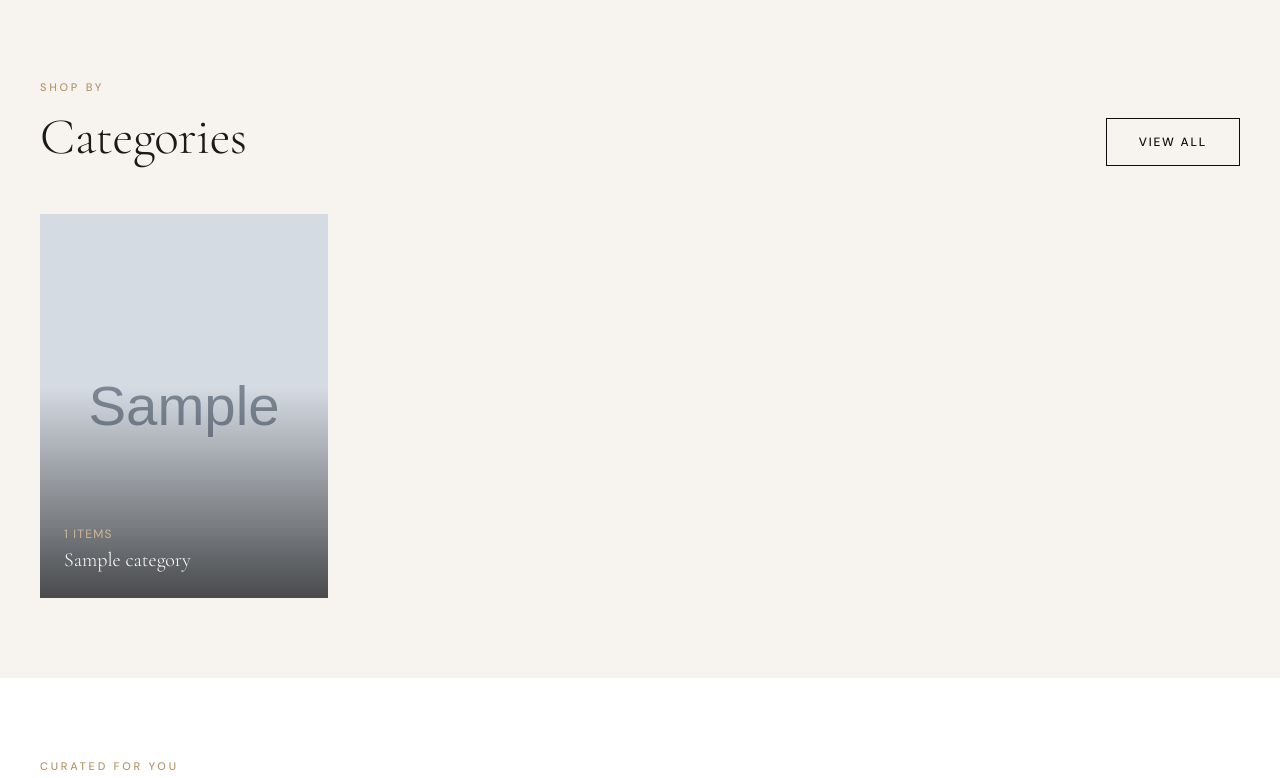
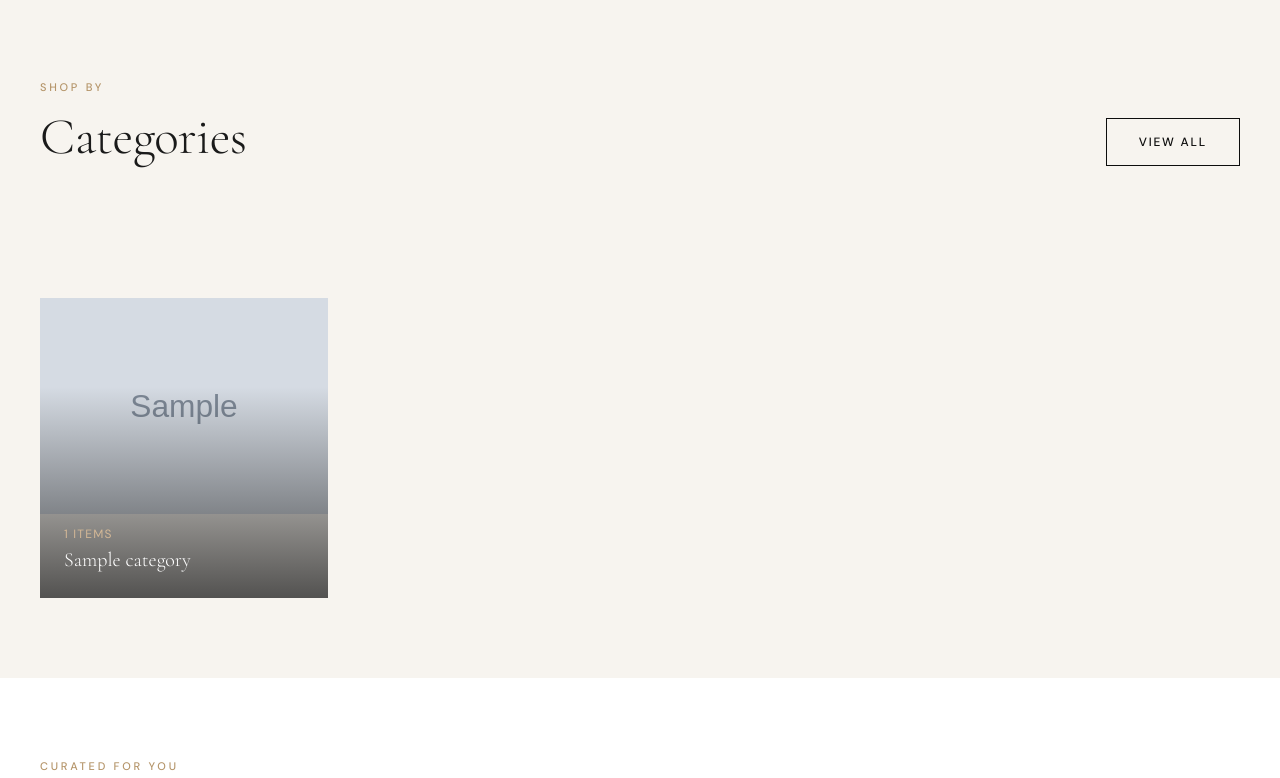
Before and after one commit to muhammadrizosultonov/PerfectHome-Django, a Django app: page /ru/ in a window 1280 px wide. Shown: the part 801-1579 px from the top of the page. Run offline with Django 5.2, Linux system fonts and the light colour scheme; tables that the repository leaves empty hold one stand-in row (values such as "Sample post"); grey boxes marked "Sample" are stand-in pictures; some libraries are stand-ins or nearby versions.

Commit message:
last one

```diff
--- a/static/css/main.css
+++ b/static/css/main.css
@@ -178,13 +178,14 @@ body {
 /* ---- CATEGORY CARD ---- */
 .category-card {
   position: relative; overflow: hidden; cursor: pointer;
+  background: var(--cream);
   aspect-ratio: 3/4;
 }
 .category-card img {
-  width: 100%; height: 100%; object-fit: cover;
+  width: 100%; height: 100%; object-fit: contain;
   transition: transform 0.6s ease;
 }
-.category-card:hover img { transform: scale(1.06); }
+.category-card:hover img { transform: none; }
 .category-card-overlay {
   position: absolute; inset: 0;
   background: linear-gradient(to top, rgba(13,13,13,0.7) 0%, transparent 55%);
```
